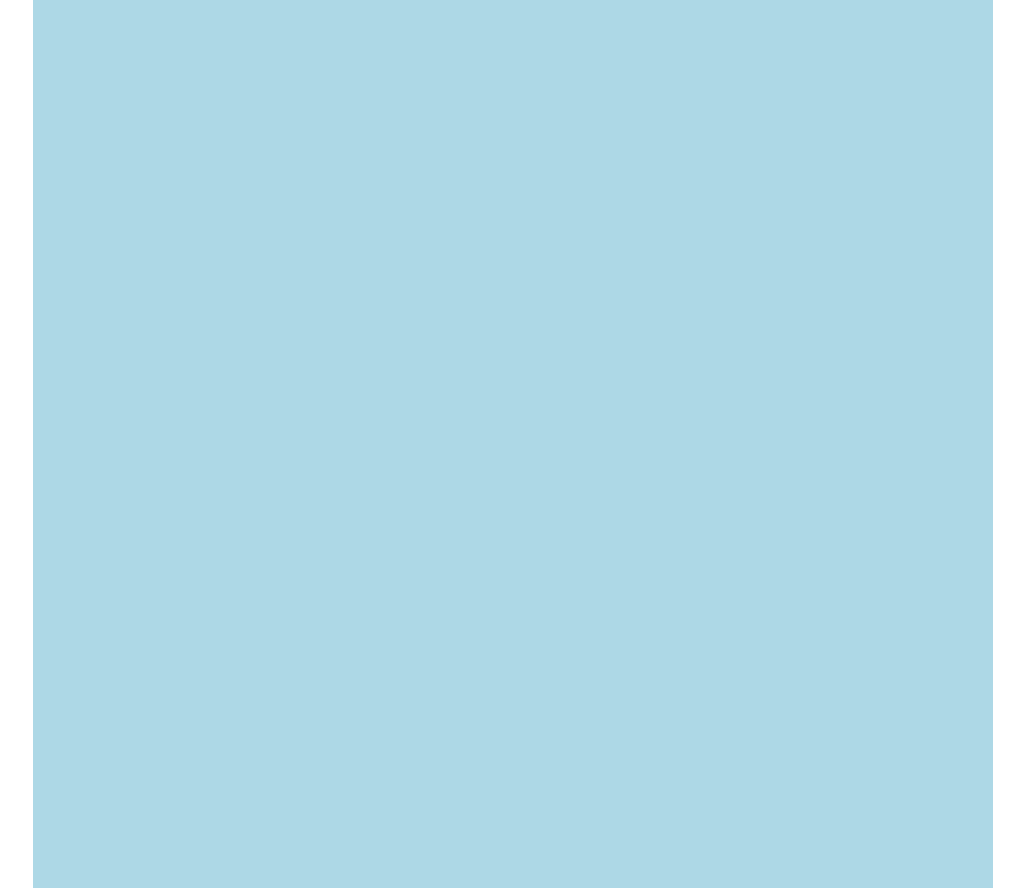
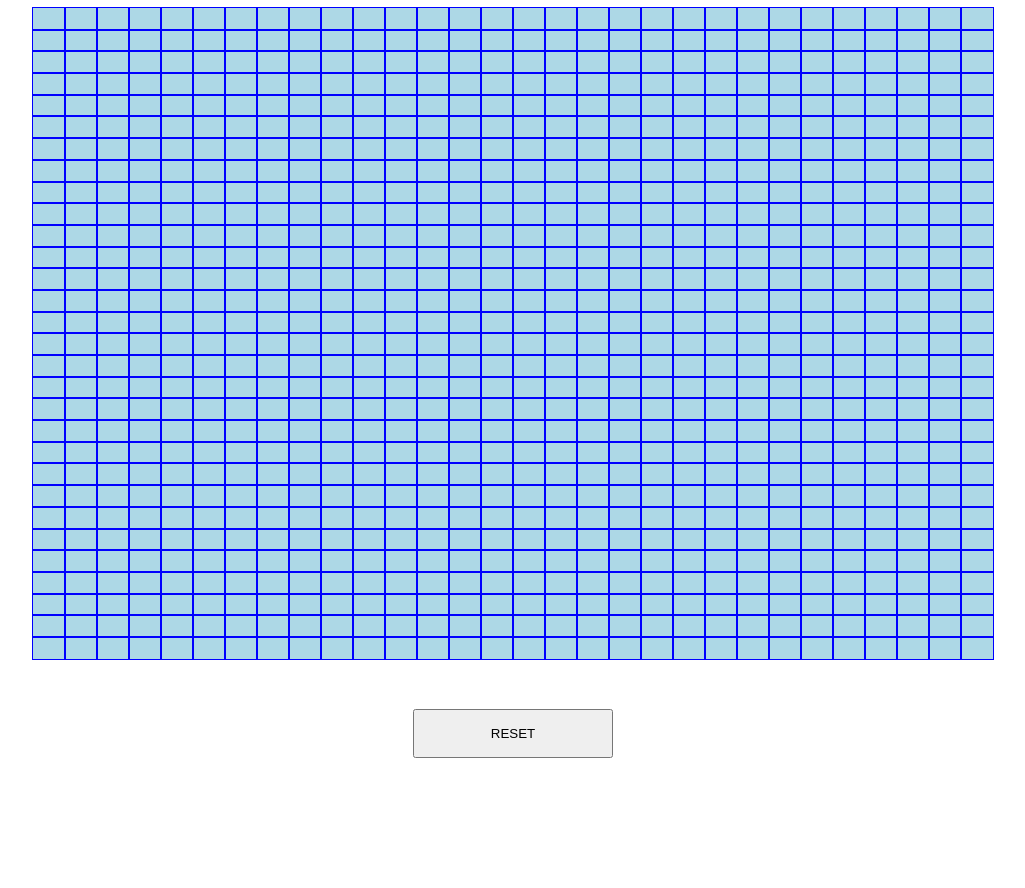
Before and after one commit to SoulmongerV2/etch-a-sketch, a plain HTML site: page index.html in a window 1280 px wide. Shown: the whole page, without its empty margins (127-1152 px from the left). After the commit the page ends 816 px from the top, so only its background shows below. Drawn offline with Linux system fonts and the light colour scheme.

Commit message:
Add reset button

```diff
--- a/index.html
+++ b/index.html
@@ -9,6 +9,7 @@
 </head>
 <body>
     <div class="pixel-board"></div>
+    <button id="reset-button">RESET</button>
 </body>
 
 </html>
--- a/script.js
+++ b/script.js
@@ -1,16 +1,30 @@
-let pixelBoard = document.querySelector('.pixel-board');
+const pixelBoard = document.querySelector('.pixel-board');
+const resetButton = document.querySelector('#reset-button');
+
 const pixelBoardSize = 960;
 let isMouseDown = false;
 
+resetButton.addEventListener('click', resetPixelBoard)
 document.body.onmousedown = () => {isMouseDown = true;};
 document.body.onmouseup = () => {isMouseDown = false;};
 
-createPixelBoard(10);
-//window.addEventListener('DOMContentLoaded', generatePixelBoard(10));
-//window.addEventListener('DOMContentLoaded', alert("damn son"));
+createPixelBoard(30);
+
+function resetPixelBoard(){
+    let resolution = prompt("Choose board size.");
+    createPixelBoard(resolution);
+}
 
 function createPixelBoard(resolution){
+    let pixelRow;
+
+    pixelBoard.innerHTML = "";
+
     for(let i = 0; i < resolution; i++){
+        pixelRow = document.createElement('div');
+        pixelRow.classList.add('pixel-row');
+        pixelBoard.appendChild(pixelRow);
+
         for(let j = 0; j < resolution; j++){
             createPixel(Math.floor(pixelBoardSize/resolution));
         }
@@ -19,13 +33,14 @@ function createPixelBoard(resolution){
     function createPixel(size){
         let pixel = document.createElement('div');
         pixel.classList.add('pixel');
-        pixel.style.width = size + "px";
-        pixel.style.height = size + "px";
         pixel.setAttribute('draggable', 'false');
+        pixel.addEventListener('mousedown', () => {
+            pixel.style.backgroundColor = "black";
+        });
         pixel.addEventListener('mouseover', () => {
             if(isMouseDown)
             pixel.style.backgroundColor = "black";
-        })
-        pixelBoard.appendChild(pixel);
+        });
+        pixelRow.appendChild(pixel);
     }
 }
--- a/style.css
+++ b/style.css
@@ -1,5 +1,6 @@
 body{
     display: flex;
+    flex-direction: column;
     align-items: center;
     justify-content: center;
     height: 100vh;
@@ -10,9 +11,22 @@ body{
     height: 960px;
     background-color: lightblue;
     display: flex;
+    flex-direction: column;
     flex-wrap: wrap;
 }
 
+.pixel-row{
+    display: flex;
+    flex: 1;
+}
+
 .pixel{
+    outline: solid 1px blue;
+    flex: 1;
+}
 
+#reset-button{
+    margin: 50px;
+    width: 200px;
+    height: 70px;
 }
```
